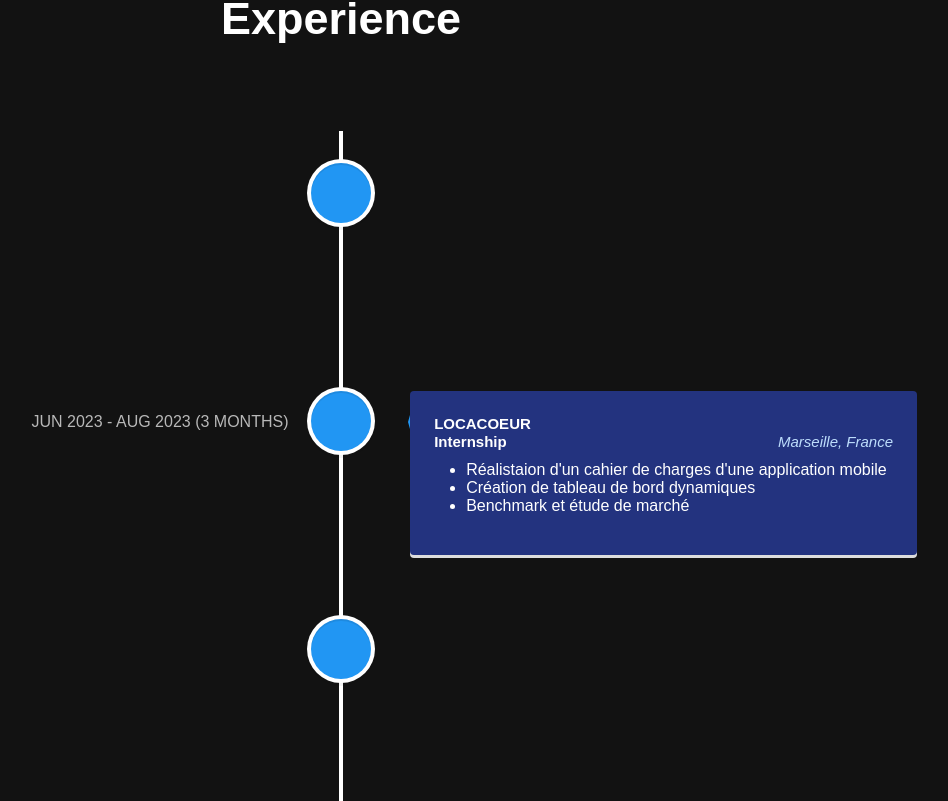
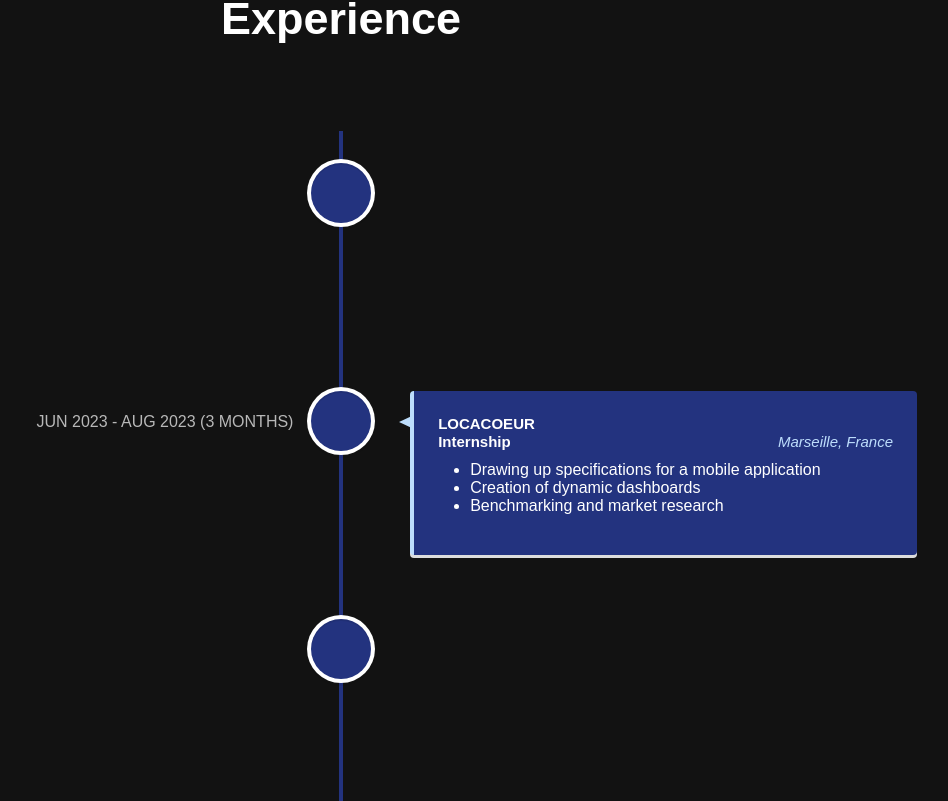
Before and after one commit to gamakrane/gamakrane.github.io, a React (Create React App) app: page / in a window 1280 px wide. Shown: the part 1699-2500 px from the top of the page, without its empty margins (299-1247 px from the left). Built offline with nearby package versions, Linux system fonts and the light colour scheme.

Commit message:
Modif-Timeline

```diff
--- a/src/components/Experience.js
+++ b/src/components/Experience.js
@@ -10,15 +10,15 @@
   ];
 
   const LOCACOEUR_Tasks_Stage = [
-    "Réalistaion d'un cahier de charges d'une application mobile",
-    "Création de tableau de bord dynamiques",
-    "Benchmark et étude de marché"
+    "Drawing up specifications for a mobile application",
+    "Creation of dynamic dashboards",
+    "Benchmarking and market research"
   ];
 
   const ECM_project = [
-    "Préaparation du Dataset",
-    "Entraînement du modèle",
-    "Déploiement"
+    "Dataset preparation",
+    "Model training",
+    "Deployment"
   ];
 
   return (
@@ -26,13 +26,13 @@
         <div className='timeline-title'>
           <h2>Experience</h2>
         </div>
-          <VerticalTimeline>
+          <VerticalTimeline lineColor='#23337f'>
               <VerticalTimelineElement
                   className="vertical-timeline-element--work"
-                  contentStyle={{ background: '#23337f', color: '#fff' }}
-                  contentArrowStyle={{ borderRight: '2px solid  rgb(33, 150, 243)' }}
+                  contentStyle={{ background: '#23337f', color: '#fff' , borderRight: '4px solid  #bdddfc' }}
+                  contentArrowStyle={{ borderRight: '15px solid  #bdddfc' }}
                   date="SEPT 2023 -  AUG 2024 (12 MONTHS) "
-                  iconStyle={{ background: 'rgb(33, 150, 243)', color: '#23337f' }}
+                  iconStyle={{ background: '#23337f', color: '#fff'}}
               >
                   <h3 className="vertical-timeline-element-title">LOCACOEUR</h3>
                   <div style={{ display: 'flex', justifyContent: 'space-between', alignItems: 'center', marginBottom: "10px" }}>
@@ -48,10 +48,10 @@
               </VerticalTimelineElement>
               <VerticalTimelineElement
                   className="vertical-timeline-element--work"
-                  contentStyle={{ background: '#23337f', color: '#fff' }}
-                  contentArrowStyle={{ borderRight: '2px solid  rgb(33, 150, 243)' }}
+                  contentStyle={{ background: '#23337f', color: '#fff',borderLeft: '4px solid  #bdddfc' }}
+                  contentArrowStyle={{ borderRight: '15px solid #bdddfc' }}
                   date="JUN 2023 -  AUG 2023 (3 MONTHS) "
-                  iconStyle={{ background: 'rgb(33, 150, 243)', color: '#23337f' }}
+                  iconStyle={{ background: '#23337f', color: '#23337f' }}
               >
                   <h3 className="vertical-timeline-element-title">LOCACOEUR</h3>
                   <div style={{ display: 'flex', justifyContent: 'space-between', alignItems: 'center', marginBottom: "10px" }}>
@@ -67,10 +67,10 @@
               </VerticalTimelineElement>
               <VerticalTimelineElement
                   className="vertical-timeline-element--work"
-                  contentStyle={{ background: '#23337f', color: '#fff' }}
-                  contentArrowStyle={{ borderRight: '2px solid  rgb(33, 150, 243)' }}
+                  contentStyle={{ background: '#23337f', color: '#fff', borderRight: '4px solid  #bdddfc' }}
+                  contentArrowStyle={{ borderRight: '15px solid  #bdddfc' }}
                   date="FEB 2023 -  JUN 2023 (4 MONTHS) "
-                  iconStyle={{ background: 'rgb(33, 150, 243)', color: '#23337f' }}
+                  iconStyle={{ background: '#23337f', color: '#23337f' }}
               >
                   <h3 className="vertical-timeline-element-title">AXYN Robotiques & ECM</h3>
                   <div style={{ display: 'flex', justifyContent: 'space-between', alignItems: 'center', marginBottom: "10px" }}>
--- a/src/components/NavBar.js
+++ b/src/components/NavBar.js
@@ -36,8 +36,9 @@
           <Nav className="me-auto">
             <Nav.Link href="#home" className={activeLink === 'home' ? 'active navbar-link' : 'navbar-link'} onClick = {() => onUpdateActiveLink('home')}>Home</Nav.Link>
             <Nav.Link href="#skills" className={activeLink === 'skills' ? 'active navbar-link' : 'navbar-link'} onClick = {() => onUpdateActiveLink('skills')}>Skills</Nav.Link>
+            <Nav.Link href="#education"className={activeLink === 'education' ? 'active navbar-link' : 'navbar-link'} onClick = {() => onUpdateActiveLink('education')}>Education</Nav.Link>
+            <Nav.Link href="#experience"className={activeLink === 'experience' ? 'active navbar-link' : 'navbar-link'} onClick = {() => onUpdateActiveLink('experience')}>Experience</Nav.Link>
             <Nav.Link href="#projects"className={activeLink === 'projects' ? 'active navbar-link' : 'navbar-link'} onClick = {() => onUpdateActiveLink('projects')}>Projects</Nav.Link>
-            <Nav.Link href="#education"className={activeLink === 'education' ? 'active navbar-link' : 'navbar-link'} onClick = {() => onUpdateActiveLink('education')}>Education</Nav.Link>
           </Nav>
           <span className="navbar-text">
             <div className="social-icon">
```
